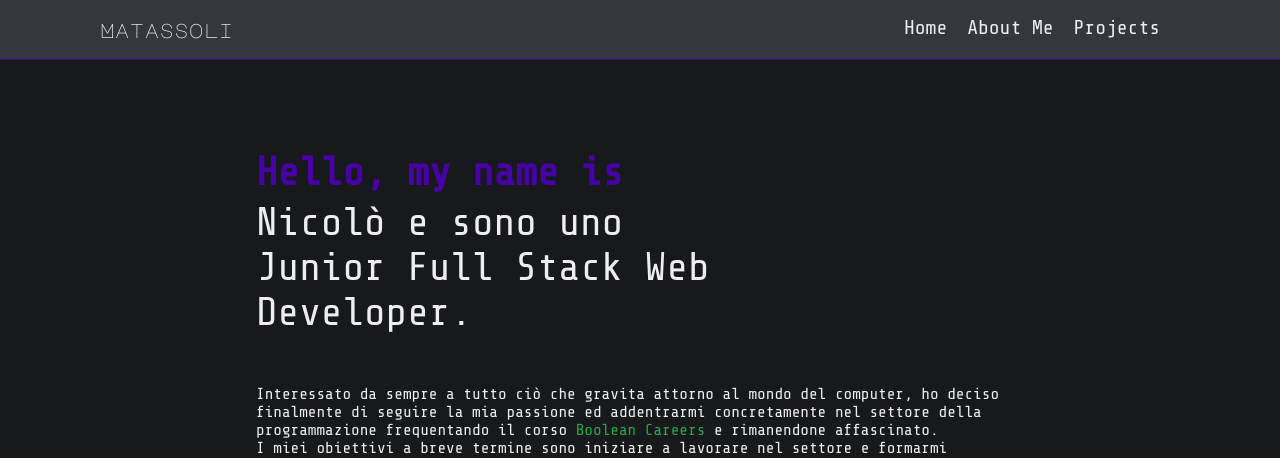
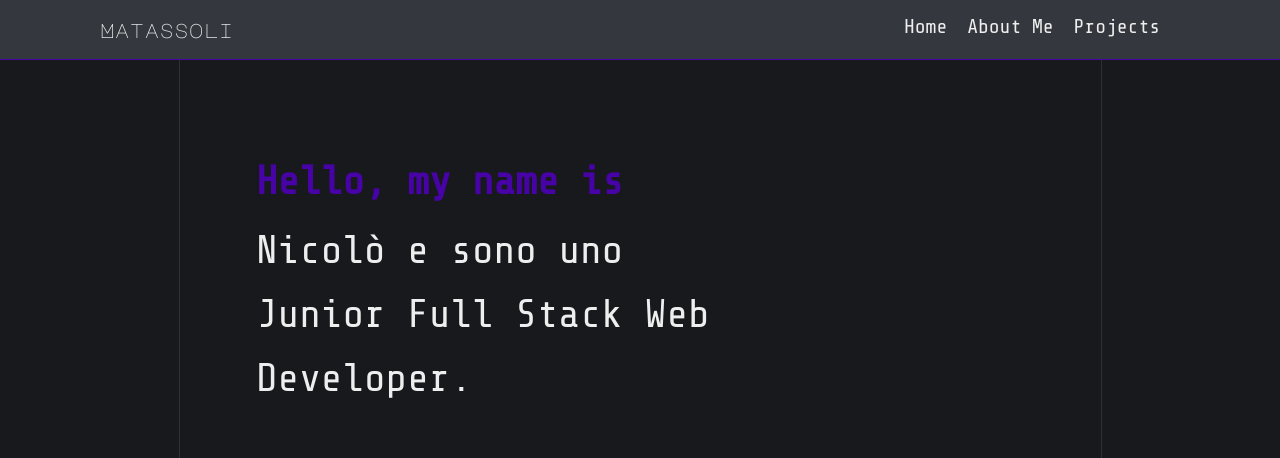
Before and after one commit to matassoli/matassoli.github.io, a website: page index.html in a window 1280 px wide. Shown: the top 458 px of the page. Drawn offline with nearby package versions, Linux system fonts and the light colour scheme; a web font is replaced by a local one.

Commit message:
add: background, fix: responsive

```diff
--- a/index.html
+++ b/index.html
@@ -190,9 +190,11 @@
           </span>
 
         </div>
-
-
       </footer>
+      <div class="lines">
+        <div class="line"></div>
+        <div class="line"></div>
+      </div>
 
     </main>
   </div>
--- a/js/myscript.js
+++ b/js/myscript.js
@@ -14,7 +14,7 @@ var mycomponent = new Vue({
       setInterval(() => {
         this.isVisible = false;
         this.isHidden = true;
-      }, 5);
+      }, 2500);
     },
   },
 });
--- /dev/null
+++ b/sass/abstracts/_background.scss
@@ -0,0 +1,76 @@
+body {
+  display: table;
+  width: 100%;
+  height: 100%;
+  background-color: #171717;
+  color: #000;
+  line-height: 1.6;
+  position: relative;
+  font-family: sans-serif;
+}
+
+.lines {
+  z-index: -3;
+  position: absolute;
+  top: 0;
+  left: 0;
+  right: 0;
+  height: 100%;
+  margin: auto;
+  width: 90vw;
+  @media only screen and (max-width: 1000px) {
+    display: none;
+  }
+}
+
+.line {
+  position: absolute;
+  width: 1px;
+  height: 100%;
+  top: 0;
+  left: 50%;
+  background: rgba(255, 255, 255, 0.1);
+  overflow: hidden;
+
+  &::after {
+    content: "";
+    display: block;
+    position: absolute;
+    height: 15vh;
+    width: 100%;
+    top: -50%;
+    left: 0;
+    background: linear-gradient(
+      to bottom,
+      rgba(255, 255, 255, 0) 0%,
+      $primary 75%,
+      $primary 100%
+    );
+    animation: drop 10s 0s infinite;
+    animation-fill-mode: forwards;
+    animation-timing-function: cubic-bezier(0.4, 0.26, 0, 0.97);
+  }
+
+  &:nth-child(1) {
+    margin-left: -40%;
+    &::after {
+      animation-delay: 1s;
+    }
+  }
+
+  &:nth-child(2) {
+    margin-left: 40%;
+    &::after {
+      animation-delay: 1s;
+    }
+  }
+}
+
+@keyframes drop {
+  0% {
+    top: -50%;
+  }
+  100% {
+    top: 110%;
+  }
+}
--- a/sass/main.scss
+++ b/sass/main.scss
@@ -1,4 +1,6 @@
 @import "abstracts/variables.scss";
+@import "abstracts/background.scss";
+
 
 @import "base/reset.scss";
 @import "base/typography.scss";
```
Also changed, not shown: dist/main.css.
